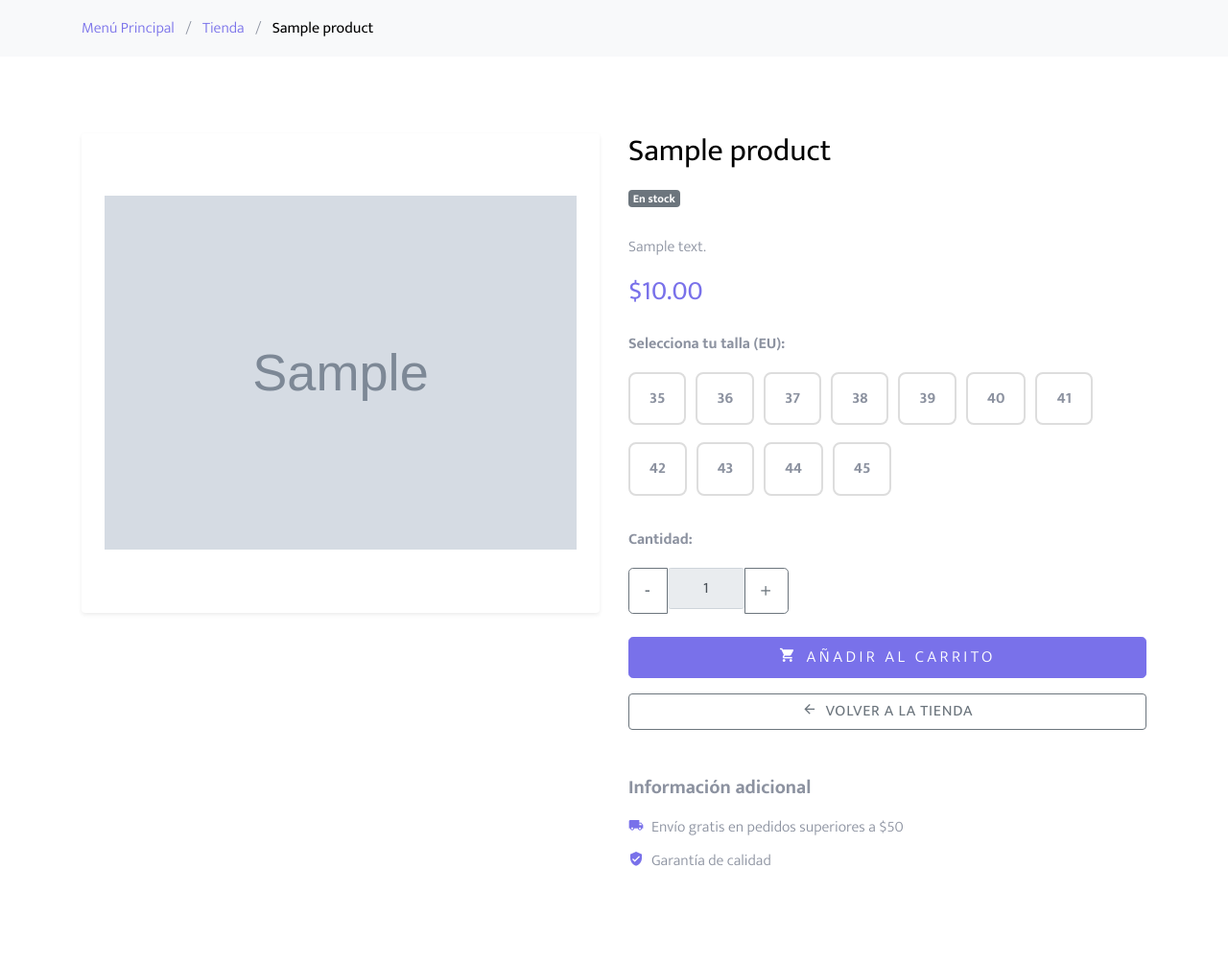
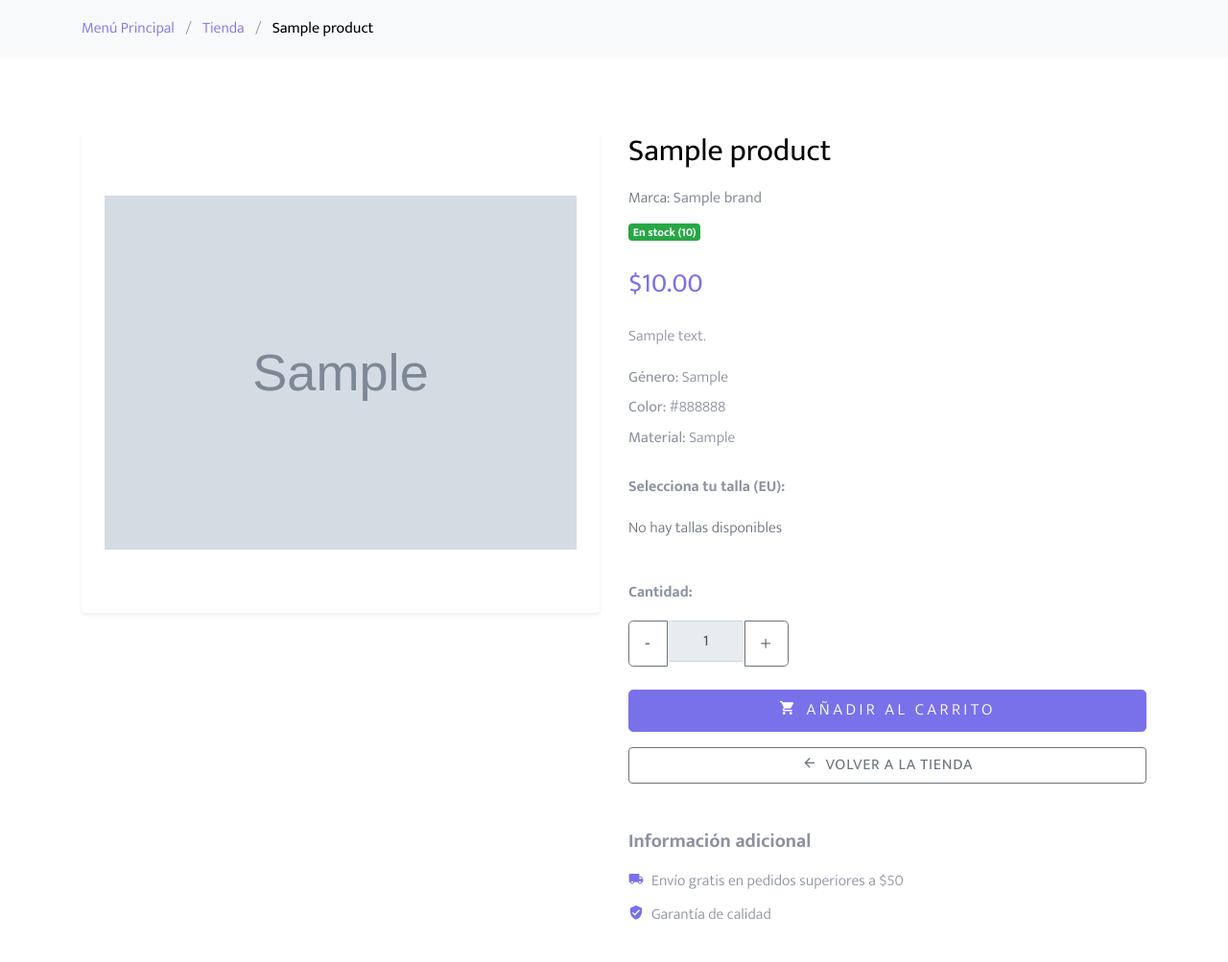
Before and after one commit to PGPI-2-14/grupo2.14-calzados-web, a Django app: a page that uses shop/templates/shop/product/detail.html in a window 1280 px wide. Shown: the part 190-1193 px from the top of the page at 96% size. Run offline with Django 3.2, Linux system fonts and the light colour scheme; tables that the repository leaves empty hold one stand-in row (values such as "Sample post"); grey boxes marked "Sample" are stand-in pictures; some libraries are stand-ins or nearby versions; some web fonts are replaced.

Commit message:
More details (TODO: Fix sizes)

```diff
--- a/shop/templates/shop/product/detail.html
+++ b/shop/templates/shop/product/detail.html
@@ -24,56 +24,91 @@
         <div class="row">
           <div class="col-md-6 mb-4">
             <div class="card border-0 shadow-sm">
-              <img src="{{ product.image.url }}" alt="{{ product.name }}" class="card-img-top p-4" style="object-fit: contain; height: 500px;">
+              {% if product.images.exists %}
+                {% with primary_image=product.images.filter.is_primary|first %}
+                  {% if primary_image %}
+                    <img src="{{ primary_image.image.url }}" alt="{{ product.name }}" class="card-img-top p-4" style="object-fit: contain; height: 500px;">
+                  {% else %}
+                    <img src="{{ product.images.first.image.url }}" alt="{{ product.name }}" class="card-img-top p-4" style="object-fit: contain; height: 500px;">
+                  {% endif %}
+                {% endwith %}
+              {% elif product.image %}
+                <img src="{{ product.image.url }}" alt="{{ product.name }}" class="card-img-top p-4" style="object-fit: contain; height: 500px;">
+              {% else %}
+                <img src="{% static 'img/placeholder-product.jpg' %}" alt="No image available" class="card-img-top p-4" style="object-fit: contain; height: 500px;">
+              {% endif %}
             </div>
           </div>
 
           <div class="col-md-6">
             <h2 class="text-black mb-3">{{ product.name }}</h2>
+
+            {% if product.brand %}
+            <div class="mb-2">
+              <span class="text-muted">Marca: </span>
+              <strong>{{ product.brand.name }}</strong>
+            </div>
+            {% endif %}
+
             <div class="mb-4">
-              <span class="badge badge-secondary">En stock</span>
+              <span id="stock-badge" class="badge {% if product.available and product.stock > 0 %}badge-success{% else %}badge-danger{% endif %}">
+                {% if sizes %}Seleccione talla{% else %}{% if product.available and product.stock > 0 %}En stock ({{ product.stock }}){% else %}Agotado{% endif %}{% endif %}
+              </span>
             </div>
-            <p class="text-muted mb-4">{{ product.description|linebreaks }}</p>
-            <h3 class="text-primary mb-4">${{ product.price }}</h3>
 
-            <form action="{% url "cart:cart_add" product.id %}" method="post" onsubmit="event.preventDefault(); fetch(this.action, {method: 'POST', body: new FormData(this), headers: {'X-CSRFToken': this.querySelector('[name=csrfmiddlewaretoken]').value}}).then(() => {var btn = this.querySelector('button[type=submit]'); btn.innerHTML = '<span class=\'icon-check mr-2\'></span>Añadido al carrito'; btn.classList.remove('btn-primary'); btn.classList.add('btn-success'); setTimeout(() => {btn.innerHTML = '<span class=\'icon-shopping_cart mr-2\'></span>Añadir al carrito'; btn.classList.remove('btn-success'); btn.classList.add('btn-primary');}, 2000);});">
+            <div class="mb-4">
+              {% if product.offer_price and product.offer_price < product.price %}
+                <h3 class="text-primary mb-1">${{ product.offer_price }}</h3>
+                <h5 class="text-muted text-decoration-line-through mb-0">${{ product.price }}</h5>
+                <span class="badge badge-warning">Oferta</span>
+              {% else %}
+                <h3 class="text-primary mb-0">${{ product.price }}</h3>
+              {% endif %}
+            </div>
+
+            <div class="mb-4">
+              <p class="text-muted mb-3">{{ product.description|linebreaks }}</p>
+              {% if product.gender and product.gender != 'unisex' %}
+                <p class="mb-1"><strong>Género:</strong> {{ product.gender|title }}</p>
+              {% endif %}
+              {% if product.color %}
+                <p class="mb-1"><strong>Color:</strong> {{ product.color }}</p>
+              {% endif %}
+              {% if product.material %}
+                <p class="mb-1"><strong>Material:</strong> {{ product.material }}</p>
+              {% endif %}
+            </div>
+
+            <form action="{% url 'cart:cart_add' product.id %}" method="post" onsubmit="event.preventDefault(); fetch(this.action, {method: 'POST', body: new FormData(this), headers: {'X-CSRFToken': this.querySelector('[name=csrfmiddlewaretoken]').value}}).then(() => {var btn = this.querySelector('button[type=submit]'); btn.innerHTML = '<span class=\'icon-check mr-2\'></span>Añadido al carrito'; btn.classList.remove('btn-primary'); btn.classList.add('btn-success'); setTimeout(() => {btn.innerHTML = '<span class=\'icon-shopping_cart mr-2\'></span>Añadir al carrito'; btn.classList.remove('btn-success'); btn.classList.add('btn-primary');}, 2000);});">
               {% csrf_token %}
 
               <div class="mb-4">
                 <label class="font-weight-bold mb-3">Selecciona tu talla (EU):</label>
                 <div class="size-selector">
-                  <input type="radio" id="size35" name="size" value="35" class="d-none size-input" onchange="document.querySelector('input[name=quantity]').value = 1;">
-                  <label for="size35" class="size-label">35</label>
-
-                  <input type="radio" id="size36" name="size" value="36" class="d-none size-input" onchange="document.querySelector('input[name=quantity]').value = 1;">
-                  <label for="size36" class="size-label">36</label>
-
-                  <input type="radio" id="size37" name="size" value="37" class="d-none size-input" onchange="document.querySelector('input[name=quantity]').value = 1;">
-                  <label for="size37" class="size-label">37</label>
-
-                  <input type="radio" id="size38" name="size" value="38" class="d-none size-input" onchange="document.querySelector('input[name=quantity]').value = 1;">
-                  <label for="size38" class="size-label">38</label>
-
-                  <input type="radio" id="size39" name="size" value="39" class="d-none size-input" onchange="document.querySelector('input[name=quantity]').value = 1;">
-                  <label for="size39" class="size-label">39</label>
-
-                  <input type="radio" id="size40" name="size" value="40" class="d-none size-input" onchange="document.querySelector('input[name=quantity]').value = 1;">
-                  <label for="size40" class="size-label">40</label>
-
-                  <input type="radio" id="size41" name="size" value="41" class="d-none size-input" onchange="document.querySelector('input[name=quantity]').value = 1;">
-                  <label for="size41" class="size-label">41</label>
-
-                  <input type="radio" id="size42" name="size" value="42" class="d-none size-input" onchange="document.querySelector('input[name=quantity]').value = 1;">
-                  <label for="size42" class="size-label">42</label>
-
-                  <input type="radio" id="size43" name="size" value="43" class="d-none size-input" onchange="document.querySelector('input[name=quantity]').value = 1;">
-                  <label for="size43" class="size-label">43</label>
-
-                  <input type="radio" id="size44" name="size" value="44" class="d-none size-input" onchange="document.querySelector('input[name=quantity]').value = 1;">
-                  <label for="size44" class="size-label">44</label>
-
-                  <input type="radio" id="size45" name="size" value="45" class="d-none size-input" onchange="document.querySelector('input[name=quantity]').value = 1;">
-                  <label for="size45" class="size-label">45</label>
+                  {% for size in sizes %}
+                    {% if size.stock > 0 %}
+                      <input type="radio"
+                             id="size{{ forloop.counter }}"
+                             name="size"
+                             value="{{ size.size }}"
+                             data-stock="{{ size.stock }}"
+                             class="d-none size-input"
+                             onchange="onSizeSelected(this)"
+                             required>
+                      <label for="size{{ forloop.counter }}" class="size-label">{{ size.size }} <small class="text-muted">({{ size.stock }})</small></label>
+                    {% else %}
+                      <input type="radio"
+                             id="size{{ forloop.counter }}"
+                             name="size"
+                             value="{{ size.size }}"
+                             data-stock="0"
+                             class="d-none size-input"
+                             disabled>
+                      <label for="size{{ forloop.counter }}" class="size-label disabled" style="opacity: 0.5; cursor: not-allowed;">{{ size.size }} <small class="text-muted">(0)</small></label>
+                    {% endif %}
+                  {% empty %}
+                    <p class="text-muted">No hay tallas disponibles</p>
+                  {% endfor %}
                 </div>
               </div>
 
@@ -90,9 +125,15 @@
 
               <input type="hidden" name="override" value="False">
 
-              <button type="submit" class="btn btn-primary btn-lg btn-block mb-3">
-                <span class="icon-shopping_cart mr-2"></span>Añadir al carrito
-              </button>
+              {% if product.available and product.stock > 0 %}
+                <button id="add-to-cart-btn" type="submit" class="btn btn-primary btn-lg btn-block mb-3" {% if sizes %}disabled{% endif %}>
+                  <span class="icon-shopping_cart mr-2"></span>Añadir al carrito
+                </button>
+              {% else %}
+                <button type="button" class="btn btn-secondary btn-lg btn-block mb-3" disabled>
+                  <span class="icon-remove_shopping_cart mr-2"></span>Producto no disponible
+                </button>
+              {% endif %}
 
               <a href="{% url 'shop:product_list' %}" class="btn btn-outline-secondary btn-block">
                 <span class="icon-arrow_back mr-2"></span>Volver a la tienda
@@ -111,4 +152,36 @@
       </div>
     </div>
 
+<script>
+  // enable/disable add button and show stock per selected size
+  function onSizeSelected(radio) {
+    var stock = parseInt(radio.dataset.stock || '0', 10);
+    var badge = document.getElementById('stock-badge');
+    var addBtn = document.getElementById('add-to-cart-btn');
+    var qtyInput = document.querySelector('input[name=quantity]');
+
+    if (stock > 0) {
+      badge.classList.remove('badge-danger');
+      badge.classList.add('badge-success');
+      badge.textContent = 'En stock (' + stock + ')';
+      if (addBtn) addBtn.disabled = false;
+      if (qtyInput) { qtyInput.value = 1; qtyInput.max = stock; }
+    } else {
+      badge.classList.remove('badge-success');
+      badge.classList.add('badge-danger');
+      badge.textContent = 'Agotado';
+      if (addBtn) addBtn.disabled = true;
+      if (qtyInput) { qtyInput.value = 0; qtyInput.max = 0; }
+    }
+  }
+
+  // set initial quantity max for products without sizes
+  document.addEventListener('DOMContentLoaded', function () {
+    var hasSizes = {{ sizes|length }} > 0;
+    if (!hasSizes) {
+      var qtyInput = document.querySelector('input[name=quantity]');
+      if (qtyInput) qtyInput.max = {{ product.stock }};
+    }
+  });
+</script>
 {% endblock %}
```
